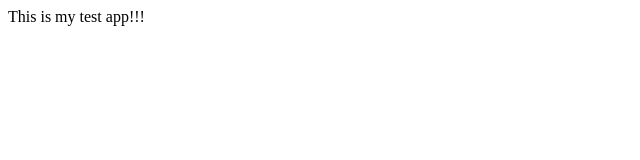
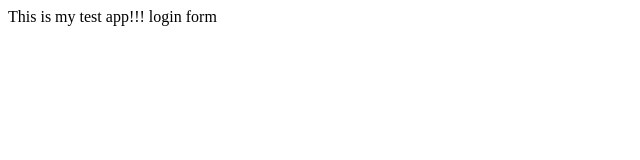
Before and after one commit to SachiniRatnayake/myAppSample, a plain HTML site: page index.html in a window 1280 px wide. Shown: the full height of the page, 0-640 px from the left. Drawn offline with Linux system fonts and the light colour scheme.

Commit message:
login form

```diff
--- /dev/null
+++ b/dir2/d2app.js
@@ -0,0 +1 @@
+console.log('dir 2 app');
--- a/index.html
+++ b/index.html
@@ -6,5 +6,6 @@
     </head>
     <body>
         This is my test app!!!
+        login form
     </body>
 </html>
```
Also changed, not shown: login.html (added, +1 -0 lines), log.txt (added).
